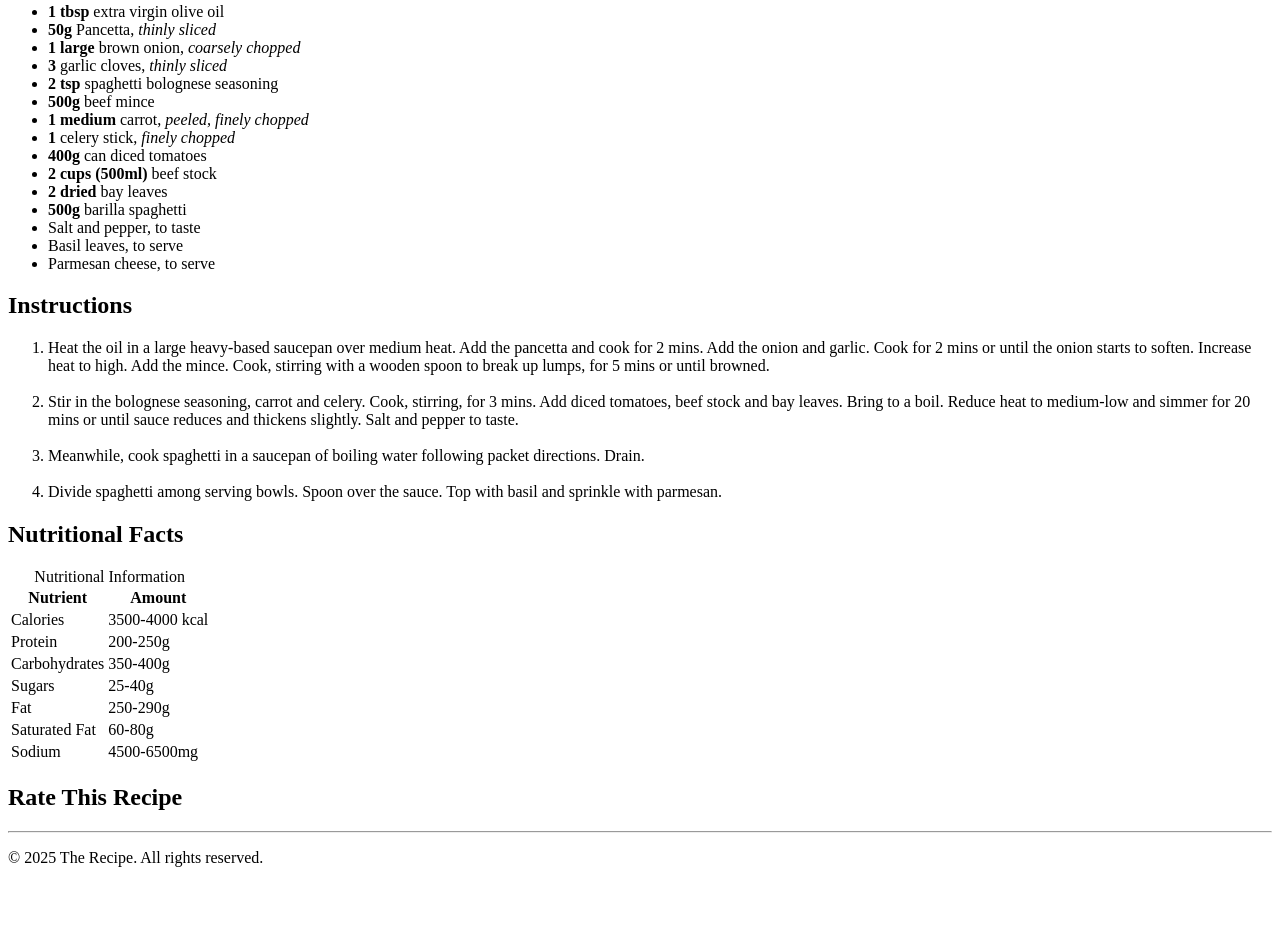
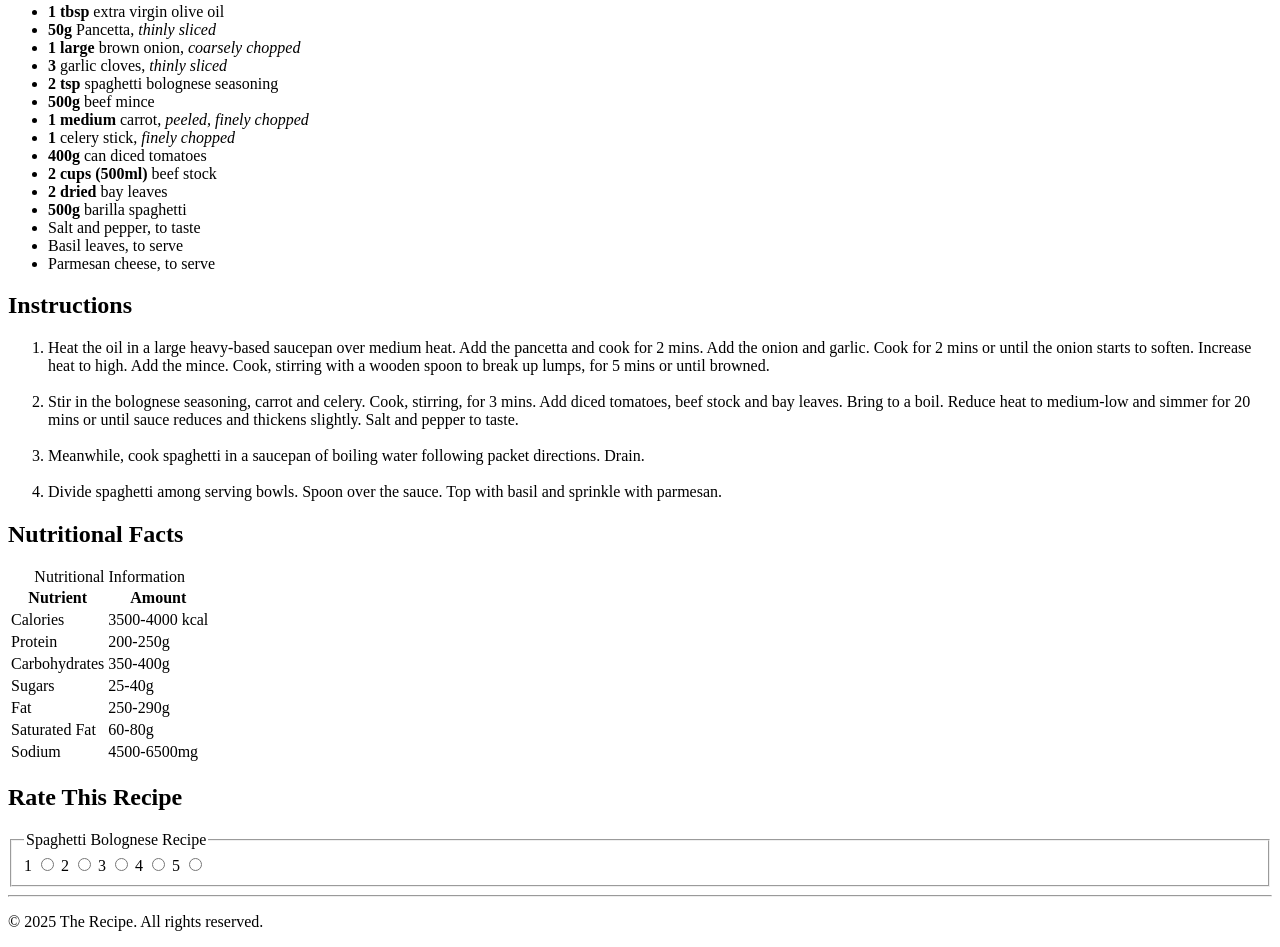
Before and after one commit to AlexanderRobinJonsson/recipeProject, a plain HTML site: page index.html in a window 1280 px wide. Shown: the part 645-1592 px from the top of the page. Before the commit the page ends 1528 px from the top, so only its background shows below. Drawn offline with Linux system fonts and the light colour scheme.

Commit message:
Add form for recipe rating

```diff
--- a/index.html
+++ b/index.html
@@ -129,6 +129,21 @@
             </section>
             <section>
                 <h2 id="rating">Rate This Recipe</h2>
+                <form action="" method="post">
+                    <fieldset>
+                        <legend>Spaghetti Bolognese Recipe</legend>
+                        <label for="rating-1">1</label>
+                        <input type="radio" name="rating" id="rating-1">
+                        <label for="rating-2">2</label>
+                        <input type="radio" name="rating" id="rating-2">
+                        <label for="rating-3">3</label>
+                        <input type="radio" name="rating" id="rating-3">
+                        <label for="rating-4">4</label>
+                        <input type="radio" name="rating" id="rating-4">
+                        <label for="rating-5">5</label>
+                        <input type="radio" name="rating" id="rating-5">
+                    </fieldset>
+                </form>
             </section>
         </article>
     </main>
```
